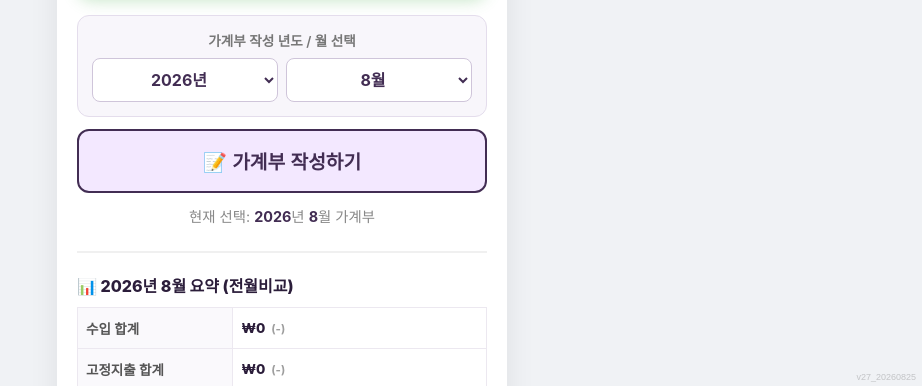
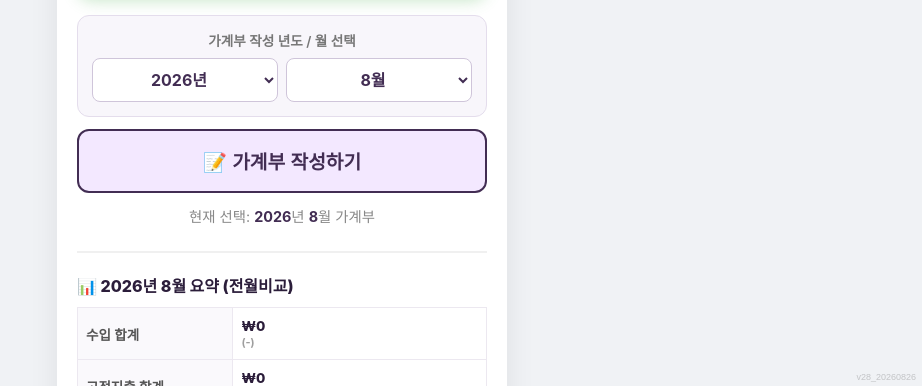
Before and after one commit to centliz1025/centliz, a plain HTML site: page index.html in a window 1280 px wide. Shown: the part 414-800 px from the top of the page, without its empty margins (358-1280 px from the left). Drawn offline with Linux system fonts and the light colour scheme; no server answers.

Commit message:
Update index.html

```diff
--- a/index.html
+++ b/index.html
@@ -3,7 +3,7 @@
 <head>
     <meta charset="UTF-8">
     <meta name="viewport" content="width=device-width, initial-scale=1.0">
-    <title>스마트 웹 가계부 - 저장/모바일 개선본 · v27_20260825</title>
+    <title>스마트 웹 가계부 - 저장/모바일 개선본 · v28_20260826</title>
 
     <!-- PWA 모바일 설정 -->
     <meta name="theme-color" content="#422d53">
@@ -136,12 +136,13 @@
         .main-summary-title { font-size: 1rem; font-weight: 800; color: #2b1d3a; margin: 0 0 10px 0; }
         .main-summary-table { width: 100%; min-width: 0 !important; font-size: 13.5px; border-collapse: collapse; }
         .main-summary-table td { padding: 10px 8px; border: 1px solid #ece8f0; height: auto; text-align: left !important; word-break: break-all;}
-        .main-summary-table td:first-child { background: #faf9fc; font-weight: 600; width: 38%; color: #555; }
+        .main-summary-table td:first-child { background: #faf9fc; font-weight: 600; width: 38%; color: #555; vertical-align: middle; }
         .main-summary-table td:last-child { font-weight: 800; color: #2b1d3a; white-space: normal; }
 
-        .trend-up { color: #e53935; font-size: 0.85em; font-weight: bold; margin-left: 6px; }
-        .trend-down { color: #1e88e5; font-size: 0.85em; font-weight: bold; margin-left: 6px; }
-        .trend-same { color: #9e9e9e; font-size: 0.85em; font-weight: bold; margin-left: 6px; }
+        /* 🔥 전월 비교 전용 줄바꿈 스타일 수정 */
+        .trend-up { color: #e53935; font-size: 0.8em; font-weight: bold; display: block; margin-top: 2px; }
+        .trend-down { color: #1e88e5; font-size: 0.8em; font-weight: bold; display: block; margin-top: 2px; }
+        .trend-same { color: #9e9e9e; font-size: 0.8em; font-weight: bold; display: block; margin-top: 2px; }
 
         /* --- 가계부 입력 페이지 스타일 --- */
         .input-header-container { display: flex; justify-content: space-between; align-items: center; max-width: 1100px; margin: 0 auto 15px auto; flex-wrap: wrap; gap: 10px; }
@@ -383,7 +384,7 @@ async function loadAllDataFromFirebase() {
 <div id="main-page" class="page active">
     <div class="main-container">
 
-        <!-- 📲 PWA 설치 안구 배너 -->
+        <!-- 📲 PWA 설치 안내 배너 -->
         <div id="pwa-install-banner" class="pwa-install-container">
             <span class="pwa-install-text">📱 가계부 앱으로 설치하기</span>
             <button class="btn-pwa-install" onclick="triggerPwaInstall()">앱 추가</button>
@@ -1165,6 +1166,7 @@ async function loadAllDataFromFirebase() {
         calculateTotal();
     }
 
+    /* 🔥 전월 비교 전용 태그 변환 함수 */
     function getTrendHtml(cur, prev) {
         const diff = cur - prev;
         if (diff > 0) return `<span class="trend-up">(+${diff.toLocaleString()})</span>`;
@@ -2374,7 +2376,7 @@ async function loadAllDataFromFirebase() {
 }
 </style>
 
-<div class="app-version-mark" aria-label="앱 버전">v27_20260825</div>
+<div class="app-version-mark" aria-label="앱 버전">v28_20260826</div>
 <button id="mobile-fixed-save-button" type="button" onclick="saveDataToCloud()" aria-label="전체저장">☁️ 전체저장</button>
 </body>
 </html>
```
